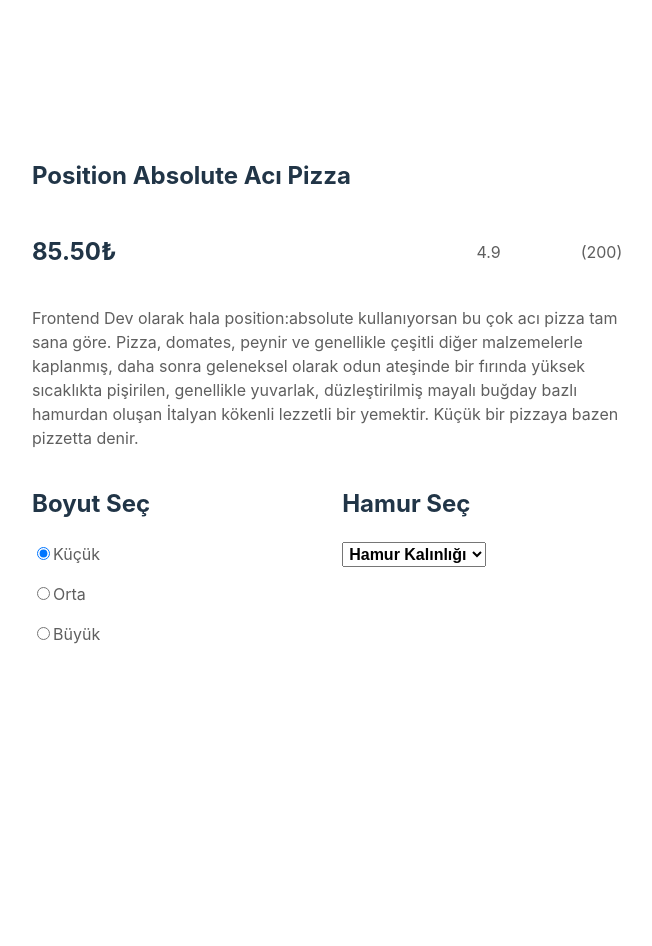
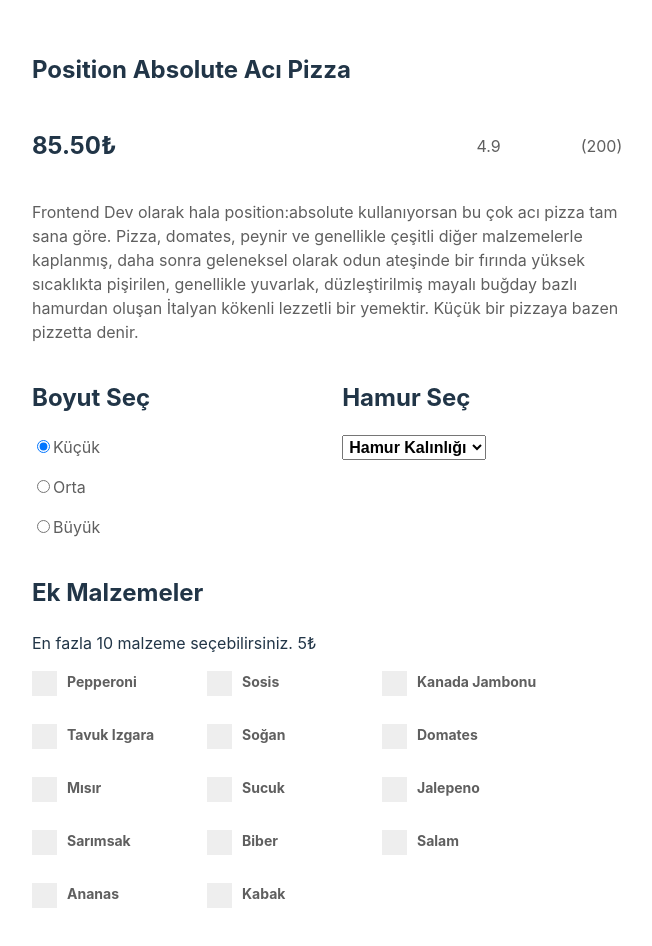
Before and after one commit to Zodiacbtw/pizza-challenge, a React (Vite) app: page / in a window 1280 px wide. Shown: the whole page, without its empty margins (308-960 px from the left). Before the commit the page ends 800 px from the top, so only its background shows below. Built offline with nearby package versions, Linux system fonts and the light colour scheme.

Commit message:
Order page In Progress (version 2)

```diff
--- a/src/components/order.css
+++ b/src/components/order.css
@@ -55,3 +55,78 @@ select {
     font-weight: bold;
     padding: 2px;
 }
+
+#extra h2, #extra p {
+    text-align: left;
+}
+
+.checkbox-container {
+    display: flex;
+    flex-wrap: wrap;
+    gap: 20px;
+}
+
+.container {
+    display: block;
+    position: relative;
+    padding-left: 35px;
+    margin-bottom: 12px;
+    cursor: pointer;
+    font-size: 22px;
+    -webkit-user-select: none;
+    -moz-user-select: none;
+    -ms-user-select: none;
+    user-select: none;
+    width: 20%;
+    font-size: 14px;
+    text-align: left;
+    color: #5F5F5F;
+    font-weight: bold;
+}
+
+.container input {
+    position: absolute;
+    opacity: 0;
+    cursor: pointer;
+    height: 0;
+    width: 0;
+}
+
+.checkmark {
+    position: absolute;
+    top: 0;
+    left: 0;
+    height: 25px;
+    width: 25px;
+    background-color: #eee;
+}
+
+.container:hover input ~ .checkmark {
+    background-color: #ccc;
+}
+
+.checkmark:after {
+    content: "";
+    position: absolute;
+    display: none;
+}
+
+.container input:checked ~ .checkmark:after {
+    display: block;
+}
+
+.container input:checked ~ .checkmark {
+    background-color: rgb(41, 91, 255);
+}
+
+.container .checkmark:after {
+    left: 9px;
+    top: 5px;
+    width: 5px;
+    height: 10px;
+    border: solid white;
+    border-width: 0 3px 3px 0;
+    -webkit-transform: rotate(45deg);
+    -ms-transform: rotate(45deg);
+    transform: rotate(45deg);
+}
--- a/src/components/order.jsx
+++ b/src/components/order.jsx
@@ -20,6 +20,35 @@ export default function Order() {
     const handleDoughChange = (event) => {
         setSelectedDough(event.target.value);
     }
+
+    const extraIngredients = [
+            { id: 1, label: 'Pepperoni' },
+            { id: 2, label: 'Sosis' },
+            { id: 3, label: 'Kanada Jambonu' },
+            { id: 4, label: 'Tavuk Izgara' },
+            { id: 5, label: 'Soğan' },
+            { id: 6, label: 'Domates' },
+            { id: 7, label: 'Mısır' },
+            { id: 8, label: 'Sucuk' },
+            { id: 9, label: 'Jalepeno' },
+            { id: 10, label: 'Sarımsak' },
+            { id: 11, label: 'Biber' },
+            { id: 12, label: 'Salam' },
+            { id: 13, label: 'Ananas' },
+            { id: 14, label: 'Kabak' }
+    ]
+
+    const [checkedItems, setCheckedItems] = useState([]);
+
+    const handleCheckboxChange = (id) => {
+        setCheckedItems((prevCheckedItems) => {
+            if (prevCheckedItems.includes(id)) {
+                return prevCheckedItems.filter(item => item !== id);
+            } else {
+                return [...prevCheckedItems, id];
+            }
+        });
+    };
 
     return (
         <>
@@ -68,6 +97,23 @@ export default function Order() {
                         </label>
                     </div>
                 </div>
+                <div id='extra'>
+                    <h2>Ek Malzemeler</h2>
+                    <p>En fazla 10 malzeme seçebilirsiniz. 5₺</p>
+                    <div className='checkbox-container'>
+                        {extraIngredients.map(ingredient => (
+                            <label className='container' key={ingredient.id}>
+                                <input
+                                    type="checkbox"
+                                    checked={checkedItems.includes(ingredient.id)}
+                                    onChange={() => handleCheckboxChange(ingredient.id)}
+                                />
+                                {ingredient.label}
+                                <span className='checkmark'></span>
+                            </label>
+                    ))}
+                    </div>
+                </div>
             </main>
 
 
```
